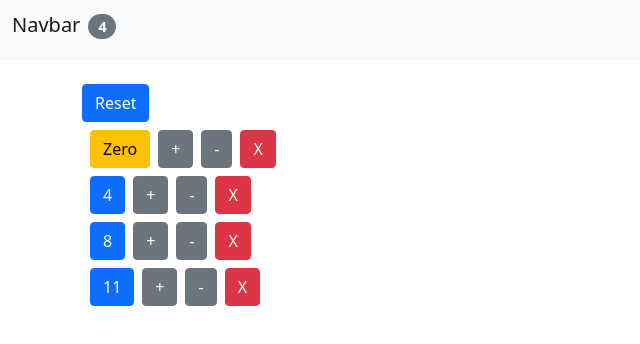
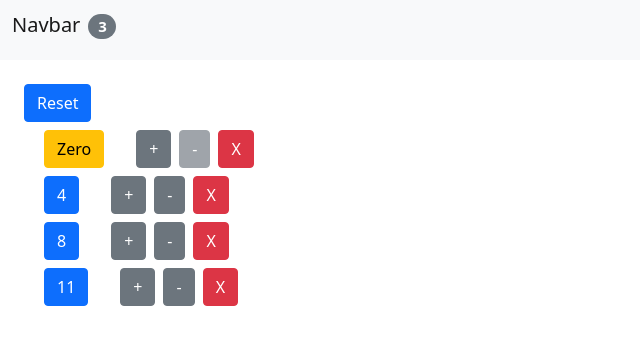
Before and after one commit to PalmkvistJoakim/Cart, a React (Create React App) app: page / in a window 1280 px wide. Shown: the top 344 px of the page, without its empty margins (0-640 px from the left). Built offline with nearby package versions, Linux system fonts and the light colour scheme.

Commit message:
ProductCount

```diff
--- a/src/App.jsx
+++ b/src/App.jsx
@@ -15,7 +15,7 @@ class App extends Component {
     const { products } = this.state;
     return (
       <>
-        <NavBar productCount={products.length} />
+        <NavBar productCount={this.productCount()} />
 
         <Products
           products={products}
@@ -28,8 +28,12 @@ class App extends Component {
     );
   }
 
-  handleDecrement = () => {
-    this.setState({ quantity: this.state.quantity - 1 });
+  handleDecrement = (product) => {
+    const products = [...this.state.products];
+    const index = products.indexOf(product);
+    products[index] = { ...product };
+    products[index].quantity--;
+    this.setState({ products });
   };
 
   handleIncrement = (product) => {
@@ -52,6 +56,13 @@ class App extends Component {
     }));
     this.setState({ products });
   };
+
+  productCount() {
+    const products = this.state.products.filter(
+      (product) => product.quantity >= 1
+    );
+    return products.length;
+  }
 }
 
 export default App;
--- a/src/components/Product.jsx
+++ b/src/components/Product.jsx
@@ -2,28 +2,30 @@ import React, { Component } from "react";
 
 class Product extends Component {
   render() {
-    const { onIncrement, onDelete, product } = this.props;
+    const { onIncrement, onDelete, product, onDecrement } = this.props;
     return (
-      <div className="m-2">
-        <span className={this.getBadgeClasses()}>{this.formatQuantity()}</span>
+      <div className="container col m-2">
+        <div className={this.getBadgeClasses()}>{this.formatQuantity()}</div>
+        <span className="col ms-4">
           <button
-          className="btn btn-secondary ms-2"
+            className="btn btn-secondary me-2"
             onClick={() => onIncrement(product)}
           >
             +
           </button>
           <button
-          className="btn btn-secondary ms-2"
-          onClick={this.handleDecrement}
+            className={this.disabled()}
+            onClick={() => onDecrement(product)}
           >
             -
           </button>
           <button
-          className="btn btn-danger ms-2"
+            className="btn btn-danger"
             onClick={() => onDelete(product.id)}
           >
             X
           </button>
+        </span>
       </div>
     );
   }
@@ -35,8 +37,14 @@ class Product extends Component {
   }
   getBadgeClasses() {
     return this.props.product.quantity >= 1
-      ? "btn btn-primary"
-      : "btn btn-warning";
+      ? "btn btn-primary me-2"
+      : "btn btn-warning me-2";
+  }
+
+  disabled() {
+    return this.props.product.quantity === 0
+      ? "btn btn-secondary disabled me-2"
+      : "btn btn-secondary me-2";
   }
 }
 
--- a/src/components/Products.jsx
+++ b/src/components/Products.jsx
@@ -3,9 +3,10 @@ import Product from "./Product";
 
 class Products extends Component {
   render() {
-    const { onReset, onDelete, onIncrement, products } = this.props;
+    const { onReset, onDelete, onIncrement, products, onDecrement } =
+      this.props;
     return (
-      <div className="container mt-4">
+      <div className="m-4">
         <button className="btn btn-primary" onClick={onReset}>
           Reset
         </button>
@@ -15,6 +16,7 @@ class Products extends Component {
             product={product}
             onDelete={onDelete}
             onIncrement={onIncrement}
+            onDecrement={onDecrement}
           />
         ))}
       </div>
```
Lines whose indentation alone changed are shown as unchanged.
